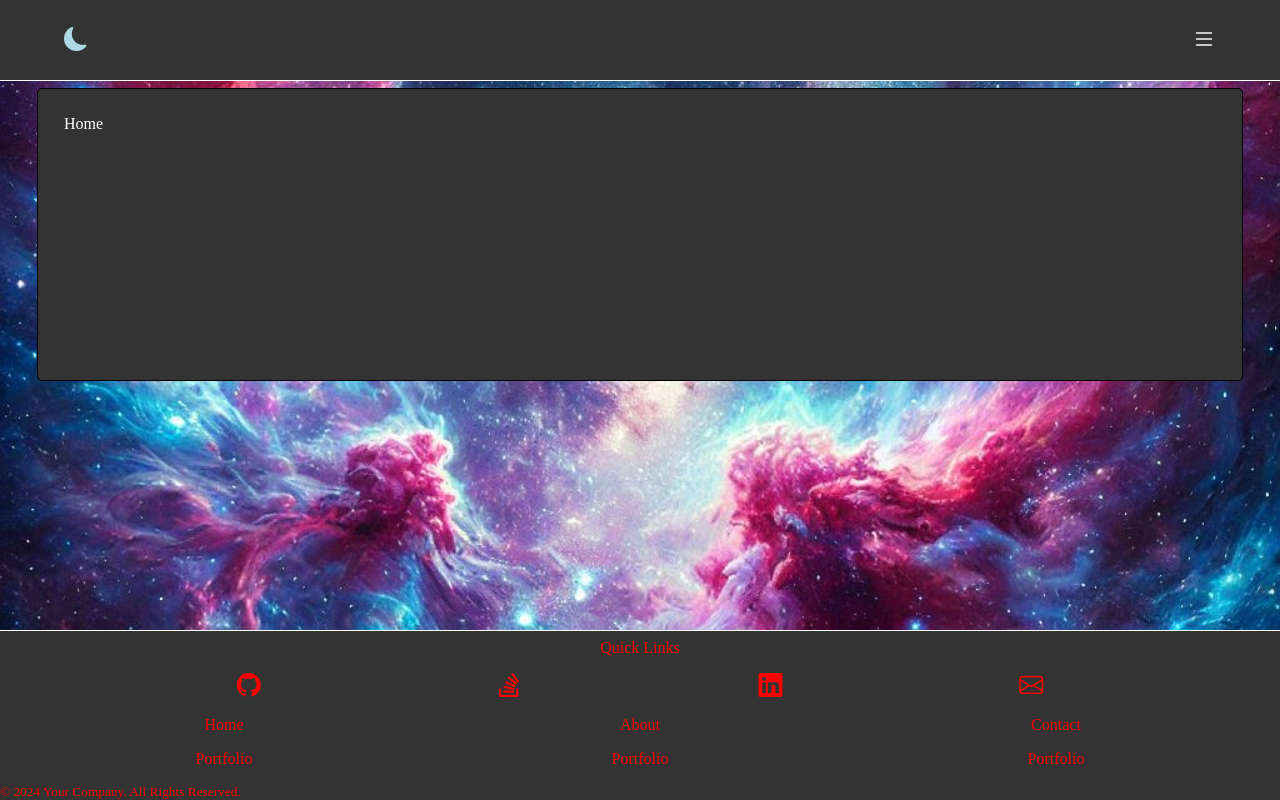
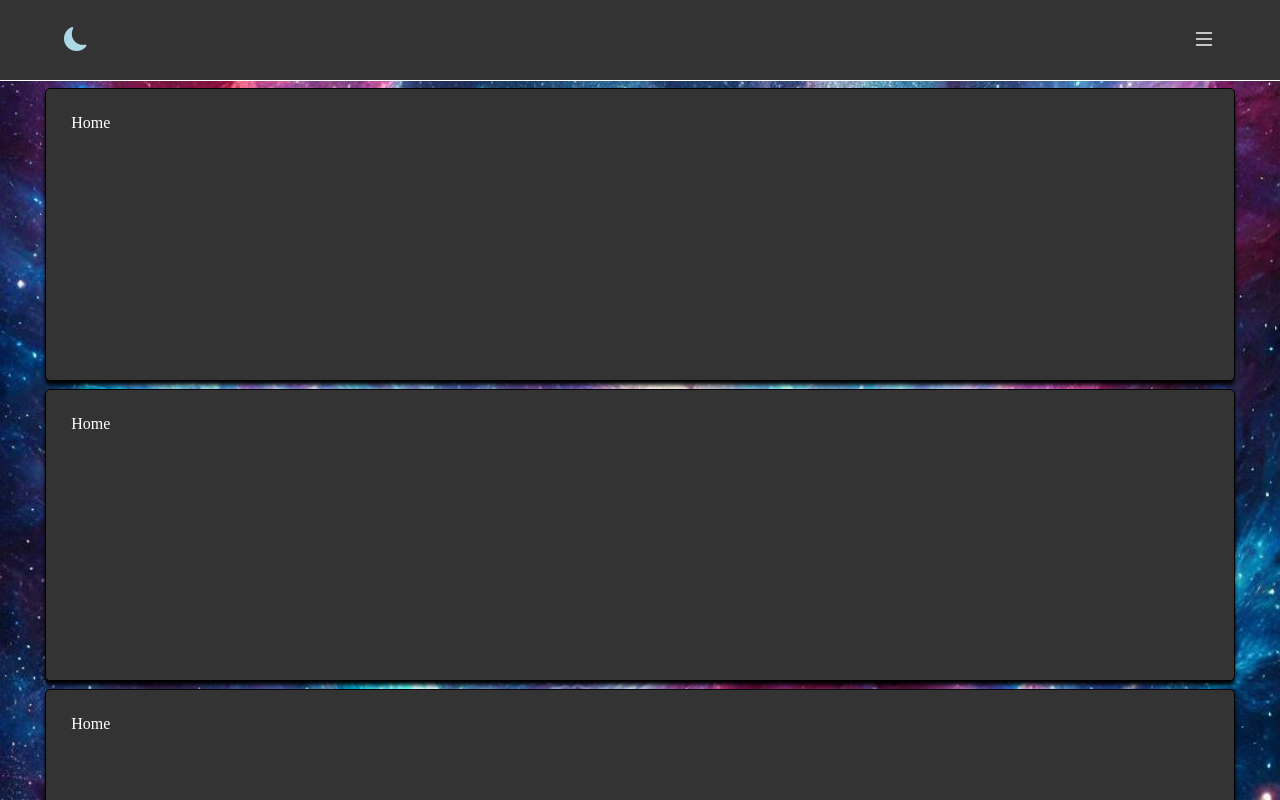
Before and after one commit to Jameshuff95/jan2025, a React (Vite) app: page / in a window 1280 px wide. Built offline with nearby package versions, Linux system fonts and the light colour scheme.

Commit message:
changed card box-shadow

```diff
--- a/src/App.css
+++ b/src/App.css
@@ -53,6 +53,7 @@
   display: flex;
   flex-direction: column;
   gap: 1rem;
+  height: 30%;
   i {
     font-size: 1.5rem;
   }
--- a/src/Components/Footer.tsx
+++ b/src/Components/Footer.tsx
@@ -29,7 +29,7 @@ const Footer: React.FC = () => {
           <Link to="/portfolio" className="footer-link">Portfolio</Link>
         </Col>
       </Row>
-      <Row style={{ textAlign: 'center' }}>
+      <Row style={{ justifyContent: 'center' }}>
         <small>&copy; 2024 Your Company. All Rights Reserved.</small>
       </Row>
     </Container>
--- a/src/index.css
+++ b/src/index.css
@@ -48,8 +48,8 @@ body {
   display: flex;
   flex-direction: column;
   gap: 0.5rem;
-  margin-top: 0.5rem;
   overflow: auto;
+  padding: 0.5rem;
 }
 
 .card {
@@ -57,7 +57,7 @@ body {
   width: 90%;
   padding: 2%;
   border-radius: 5px;
-  /*box-shadow: 0 0.25rem black;*/
+  box-shadow: 0 0.25rem 0.25rem black !important;
   min-height: 30vh;
   flex: 1;
   background: var(--background);
--- a/src/pages/Home.tsx
+++ b/src/pages/Home.tsx
@@ -8,6 +8,8 @@ const Home: React.FC = () => {
   return (
     <Container>
       <Card>Home</Card>
+      <Card>Home</Card>
+      <Card>Home</Card>
     </Container>
   );
 };
```
